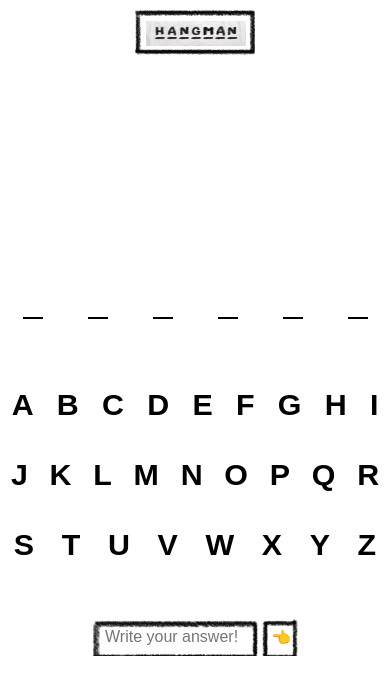
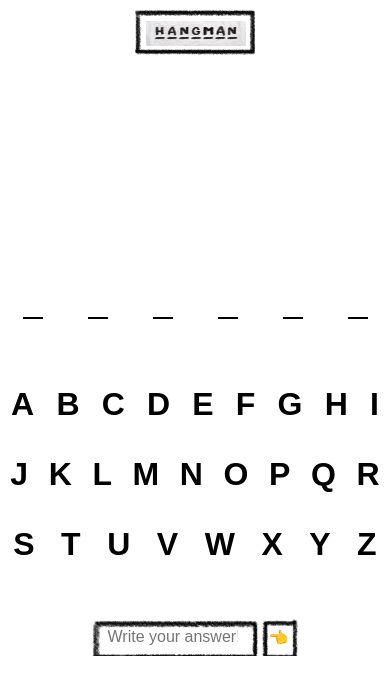
Before and after one commit to newsilver1028/play-ts-hangman, a plain HTML site: page index.html in a window 390 px wide. Both pictures are taken after a click on the button 195 px from the left and 393 px from the top of the page. Shown: the top 694 px of the page. Drawn offline with Linux system fonts and the light colour scheme; a web font is replaced by a local one.

Commit message:
Edit mobile css

```diff
--- a/style/style.css
+++ b/style/style.css
@@ -408,7 +408,7 @@ body {
   .alphabet,
   .correct-alphabet,
   .wrong-alphabet {
-    font-size: 1.9rem;
+    font-size: 2rem;
     font-weight: bolder;
     letter-spacing: 20px;
     -ms-user-select: none;
@@ -448,7 +448,7 @@ body {
   }
 
   .input-answer {
-    width: 140px;
+    width: 130px;
     padding: 10px;
   }
 
```
